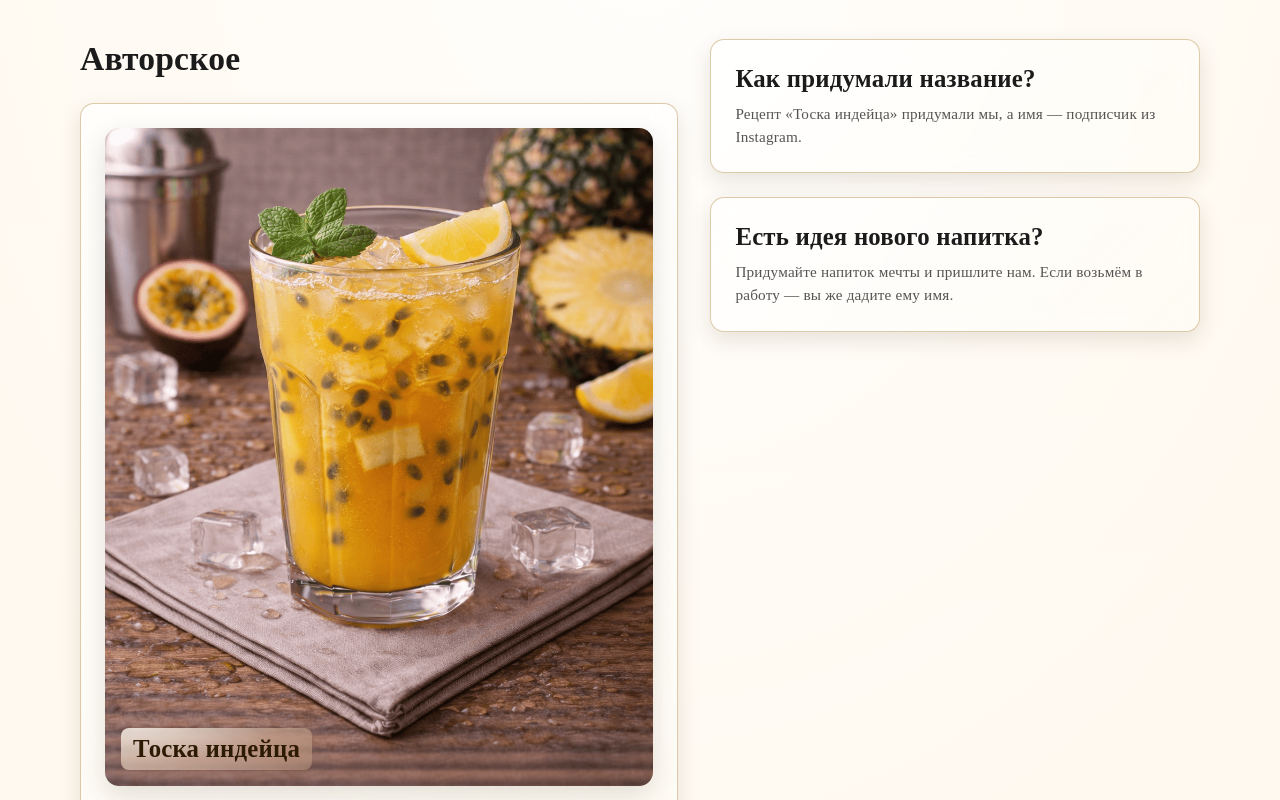
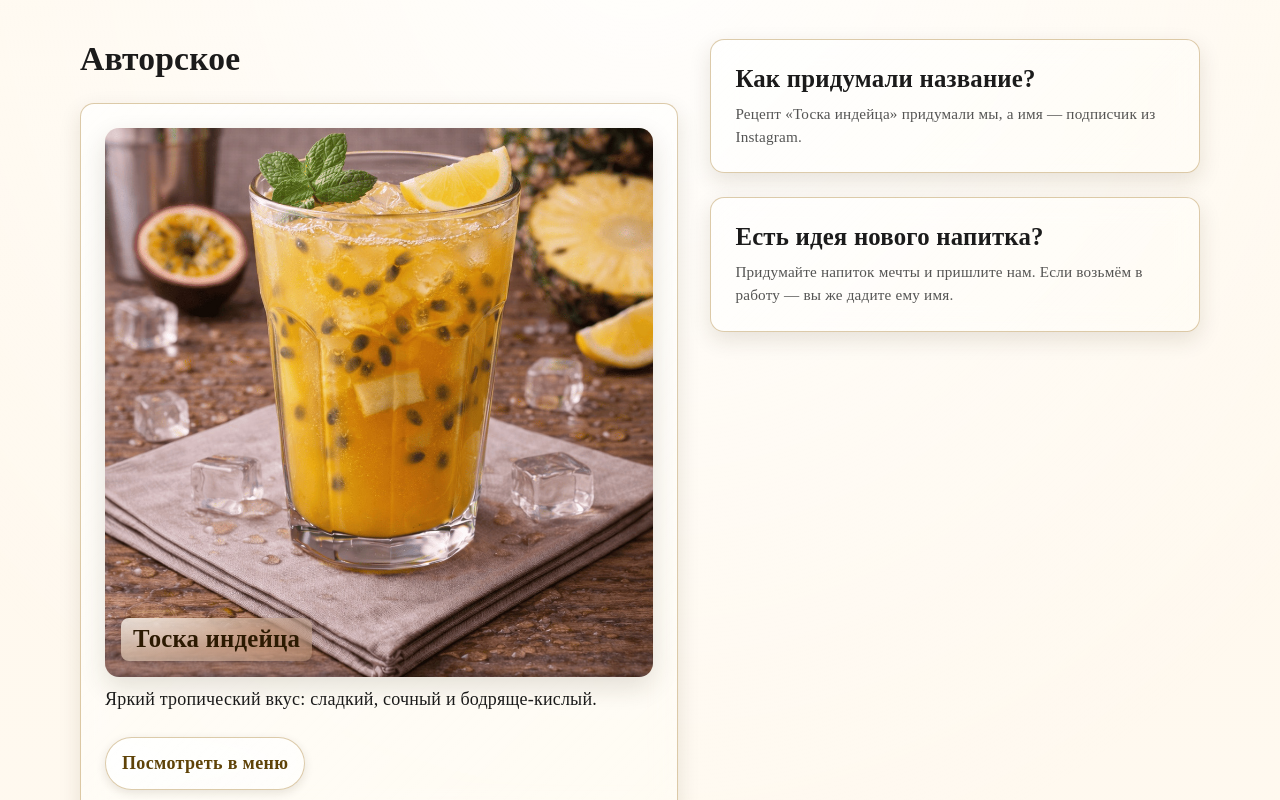
Before and after one commit to ALDYNEC-07/beno-coffe, a Next.js app: page / in a window 1280 px wide. Shown: the part 1120-1920 px from the top of the page. Built offline with nearby package versions, Linux system fonts and the light colour scheme; no server answers.

Commit message:
поправил размер авторское на больших экранах

```diff
--- a/src/components/NewMonth/NewMonth.module.css
+++ b/src/components/NewMonth/NewMonth.module.css
@@ -55,7 +55,7 @@
       rgba(244, 232, 214, 0.7)
     ),
     #f7f4ef;
-  aspect-ratio: 5 / 6;
+  aspect-ratio: 3 / 3;
   position: relative;
   overflow: hidden;
   box-shadow: 0 10px 26px rgba(60, 40, 20, 0.14);
```
